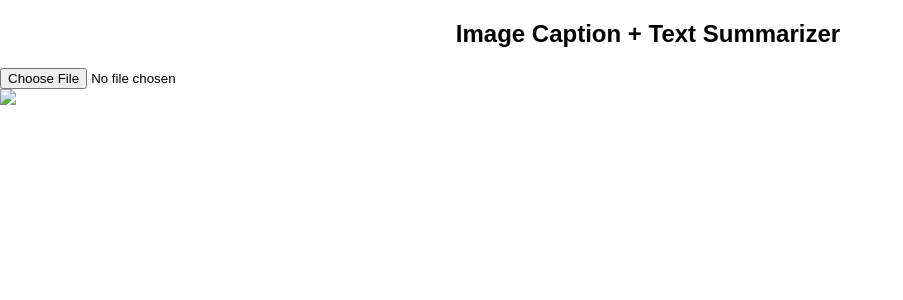
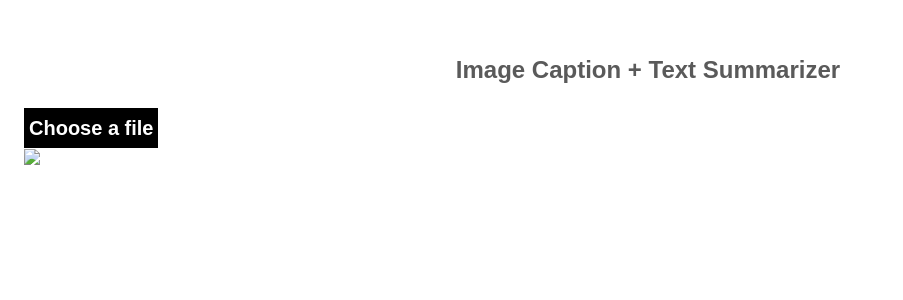
Before and after one commit to jeffreyzpan/blueprint2021, a Flask app: template templates/index.html in a window 1280 px wide. Shown: the top 300 px of the page, without its empty margins (0-903 px from the left). Run offline with Flask 2, Linux system fonts and the light colour scheme; the template is opened without the code that fills it, so the values that code supplies are empty.

Commit message:
modify the input to include form

```diff
--- a/templates/index.html
+++ b/templates/index.html
@@ -2,67 +2,45 @@
 <html>
 <head>
 <link rel="stylesheet" href="https://cdnjs.cloudflare.com/ajax/libs/font-awesome/4.7.0/css/font-awesome.min.css">
+
 <style>
+
+.inputfile {
+	width: 0.1px;
+	height: 0.1px;
+	opacity: 0;
+	overflow: hidden;
+	position: absolute;
+	z-index: -1;
+}
+.inputfile + label {
+    font-size: 1.25em;
+    font-weight: 700;
+    color: white;
+    background-color: black;
+    display: inline-block;
+}
+
+.inputfile + label {
+	cursor: pointer; /* "hand" cursor */
+}
+
+.inputfile:focus + label,
+.inputfile + label:hover {
+    background-color: #46646c;
+}
+label{
+  padding: 5px;
+}
+
 body {
   margin: 0;
-  font-family: Arial, Helvetica, sans-serif;
-  .input {
-    width: 400px;
-    height: 100px;
-    background: #f3f0f1;
-    position: relative;
-    background: #f3f0f1;
-    margin-bottom: 25px;
-    border-radius: 32px;
-    text-align: center;
-    cursor: pointer;
-    transition: all 0.1s ease-in-out;
-    span {
-      line-height: 100px;
-      font-family: "Montserrat", sans-serif;
-      font-size: 32px;
-      font-weight: semibold;
-    }
-    &:nth-child(1) {
-      box-shadow: -6px -6px 10px rgba(255, 255, 255, 0.8),
-        6px 6px 10px rgba(0, 0, 0, 0.2);
-      color: #6f6cde;
-      &:hover {
-        opacity: 0.3;
-        box-shadow: -6px -6px 10px rgba(255, 255, 255, 0.8),
-          6px 6px 10px rgba(0, 0, 0, 0.2);
-      }
-      &:active {
-        opacity: 1;
-        box-shadow: inset -4px -4px 8px rgba(255, 255, 255, 0.5),
-          inset 8px 8px 16px rgba(0, 0, 0, 0.1);
-        color: #79e3b6;
-      }
-    }
-    &:nth-child(2) {
-      opacity: 0.3;
-      box-shadow: -6px -6px 10px rgba(255, 255, 255, 0.8),
-        6px 6px 10px rgba(0, 0, 0, 0.2);
-      color: #6f6cde;
-    }
-    &:nth-child(3) {
-      box-shadow: inset -4px -4px 8px rgba(255, 255, 255, 0.5),
-        inset 8px 8px 16px rgba(0, 0, 0, 0.1);
-      color: #79e3b6;
-      &:hover {
-        opacity: 1;
-        box-shadow: -6px -6px 10px rgba(255, 255, 255, 0.8),
-          6px 6px 10px rgba(0, 0, 0, 0.2);
-      }
-    }
-  }
+  padding: 2rem 1.5rem;
+  font: 1rem/1.5 "PT Sans", Arial, sans-serif;
+  color: #5a5a5a;
+}
+</style>
 
-
-
-
-
-
-</style>
 <script type="text/javascript">
 window.addEventListener('load', function() {
   document.querySelector('input[type="file"]').addEventListener('change', function() {
@@ -88,7 +66,12 @@
   </div>
 </div>
 
-<input type='file' />
-<br><img id="myImg" src="#"  width=300 />
+
+<form method="post" enctype="multipart/form-data" action="/process">
+  <input type="file" name=file id="file" class="inputfile" >
+  <input type="submit" value="Upload" class="inputfile">
+  <label for="file">Choose a file</label>
+  <br><img id="myImg" src="#" width=300 />
+</form>
 
 </body>
```
